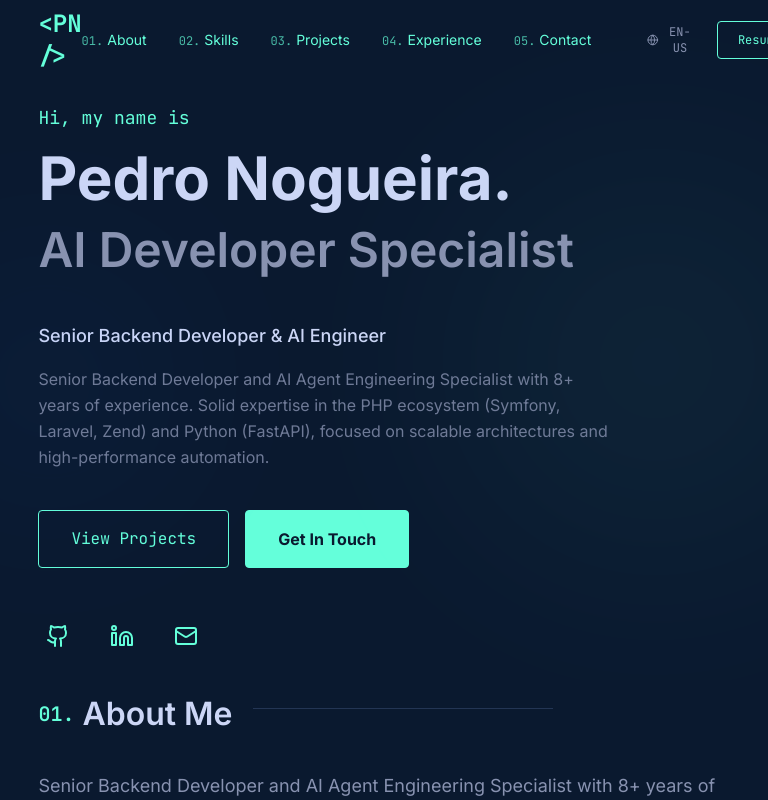
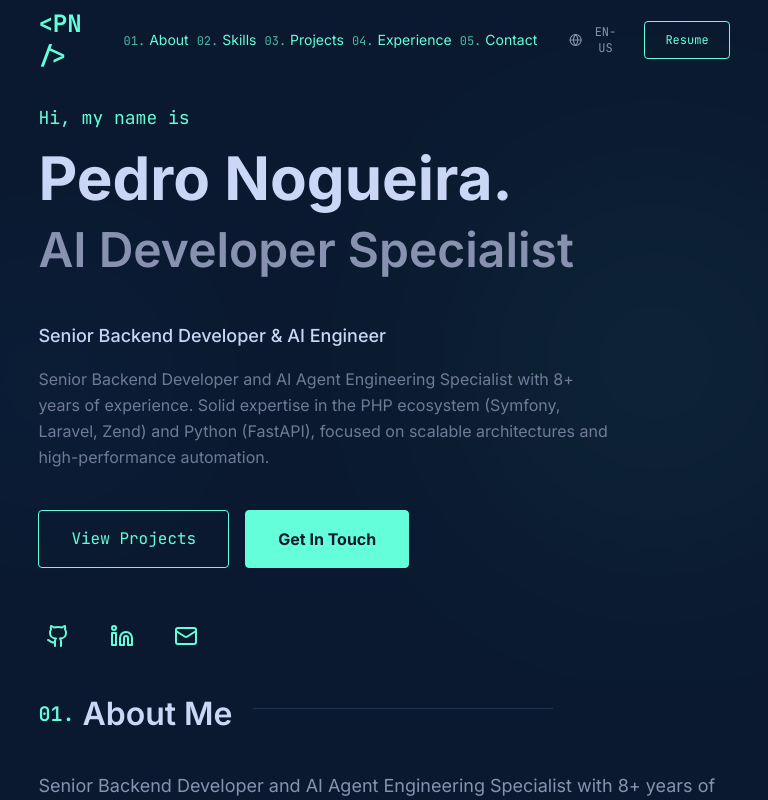
Before and after one commit to PedroNogueira97/5-portfoliowebsite-frontend, a React (Vite) app: page / in a window 768 px wide. Shown: the top 800 px of the page. Built offline with nearby package versions, Linux system fonts and the light colour scheme.

Commit message:
fix: navbar broken and link to projects

```diff
--- a/src/index.css
+++ b/src/index.css
@@ -169,3 +169,9 @@ a:focus {
   color: var(--color-accent-hover);
   outline: none;
 }
+
+@media (min-width: 768px) and (max-width: 890px) {
+  .gap-md-fix {
+    gap: calc(var(--spacing) * 2);
+  }
+}
--- a/src/sections/Header.tsx
+++ b/src/sections/Header.tsx
@@ -60,7 +60,7 @@ export default function Header() {
                 </motion.a>
 
                 {/* Desktop Nav */}
-                <nav className="hidden md:flex items-center gap-8">
+                <nav className="hidden md:flex items-center gap-8 gap-md-fix">
                     {navItems.map((item, index) => (
                         <motion.a
                             key={item}
--- a/src/sections/Projects.tsx
+++ b/src/sections/Projects.tsx
@@ -60,12 +60,9 @@ export default function Projects() {
                                         <Folder size={40} />
                                     </div>
                                     <div className="flex gap-4 text-[var(--color-text-secondary)]">
-                                        <a href="#" className="hover:text-[var(--color-accent)] transition-colors">
-                                            <Code size={20} />
-                                        </a>
-                                        <a href="#" className="hover:text-[var(--color-accent)] transition-colors">
+                                        <Link to={`/project/${key}`} className="hover:text-[var(--color-accent)] transition-colors">
                                             <ExternalLink size={20} />
-                                        </a>
+                                        </Link>
                                     </div>
                                 </div>
 
```
